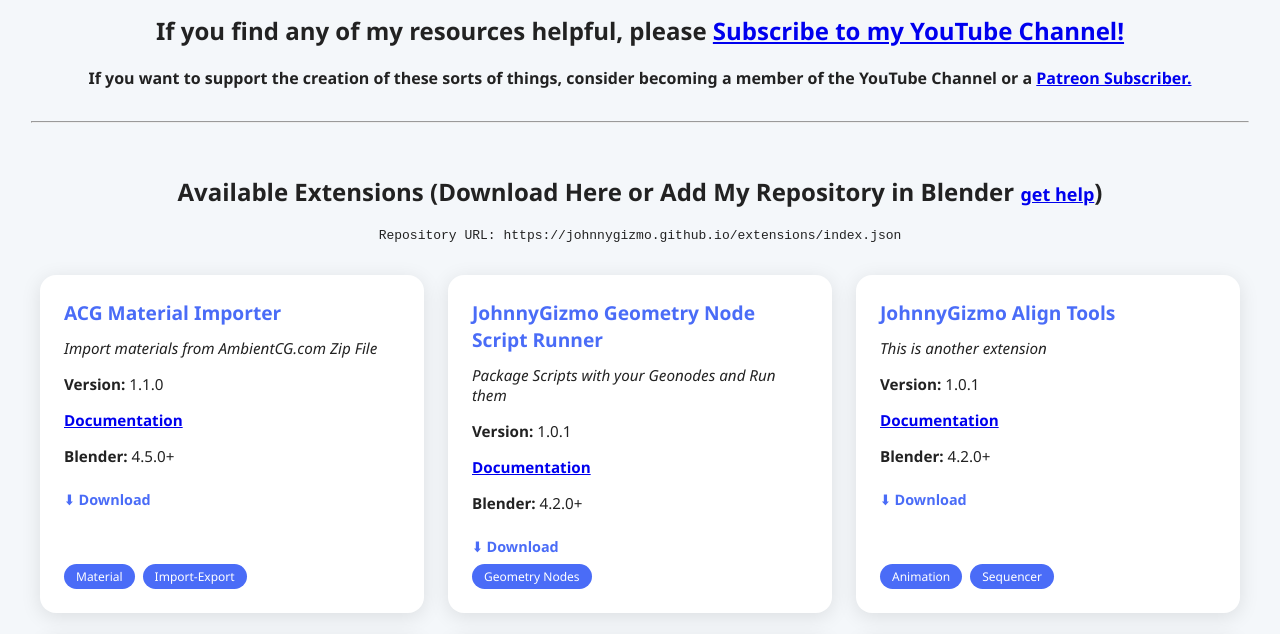
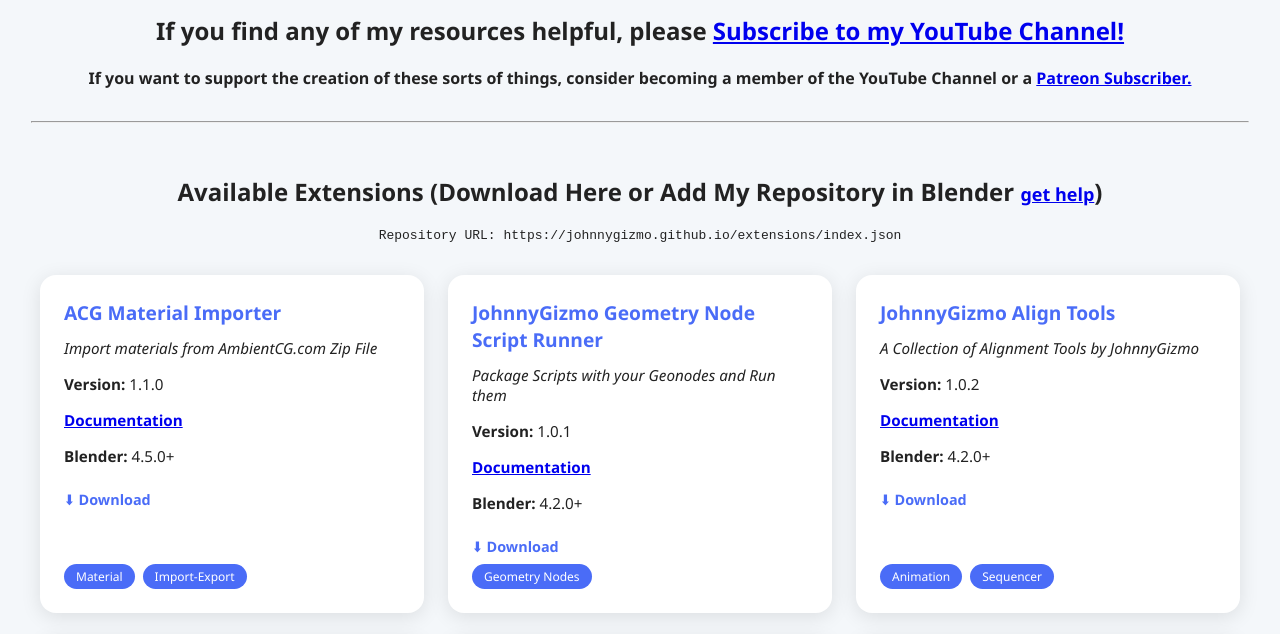
Before and after one commit to johnnygizmo/extensions, a plain HTML site: page index.html in a window 1280 px wide. Shown: the part 118-752 px from the top of the page. Drawn offline with Linux system fonts and the light colour scheme.

Commit message:
feat: Archive previous extension builds, update johnnygizmo_align to 1.0.2 in index.json, and add an index.html to old_builds.

```diff
--- a/index.json
+++ b/index.json
@@ -45,8 +45,8 @@
       "schema_version": "1.0.0",
       "id": "johnnygizmo_align",
       "name": "JohnnyGizmo Align Tools",
-      "tagline": "This is another extension",
-      "version": "1.0.1",
+      "tagline": "A Collection of Alignment Tools by JohnnyGizmo",
+      "version": "1.0.2",
       "type": "add-on",
       "maintainer": "Johnny Matthews",
       "license": [
@@ -57,9 +57,9 @@
         "Animation",
         "Sequencer"
       ],
-      "archive_url": "./johnnygizmo_align-1.0.1.zip",
-      "archive_size": 13399,
-      "archive_hash": "sha256:479e50fc3da7b62b88412404a7122cdea70cd6887aebbd95bebdc5c076dace85"
+      "archive_url": "./johnnygizmo_align-1.0.2.zip",
+      "archive_size": 8457,
+      "archive_hash": "sha256:a568da168c3fe7acdaa4c75140cd8e512c68b5ac122bf3b2cf480ae242037348"
     },
     {
       "schema_version": "1.0.0",
```
Also changed, not shown: old_builds/index.html (+1 -0 lines), 13 other files.
